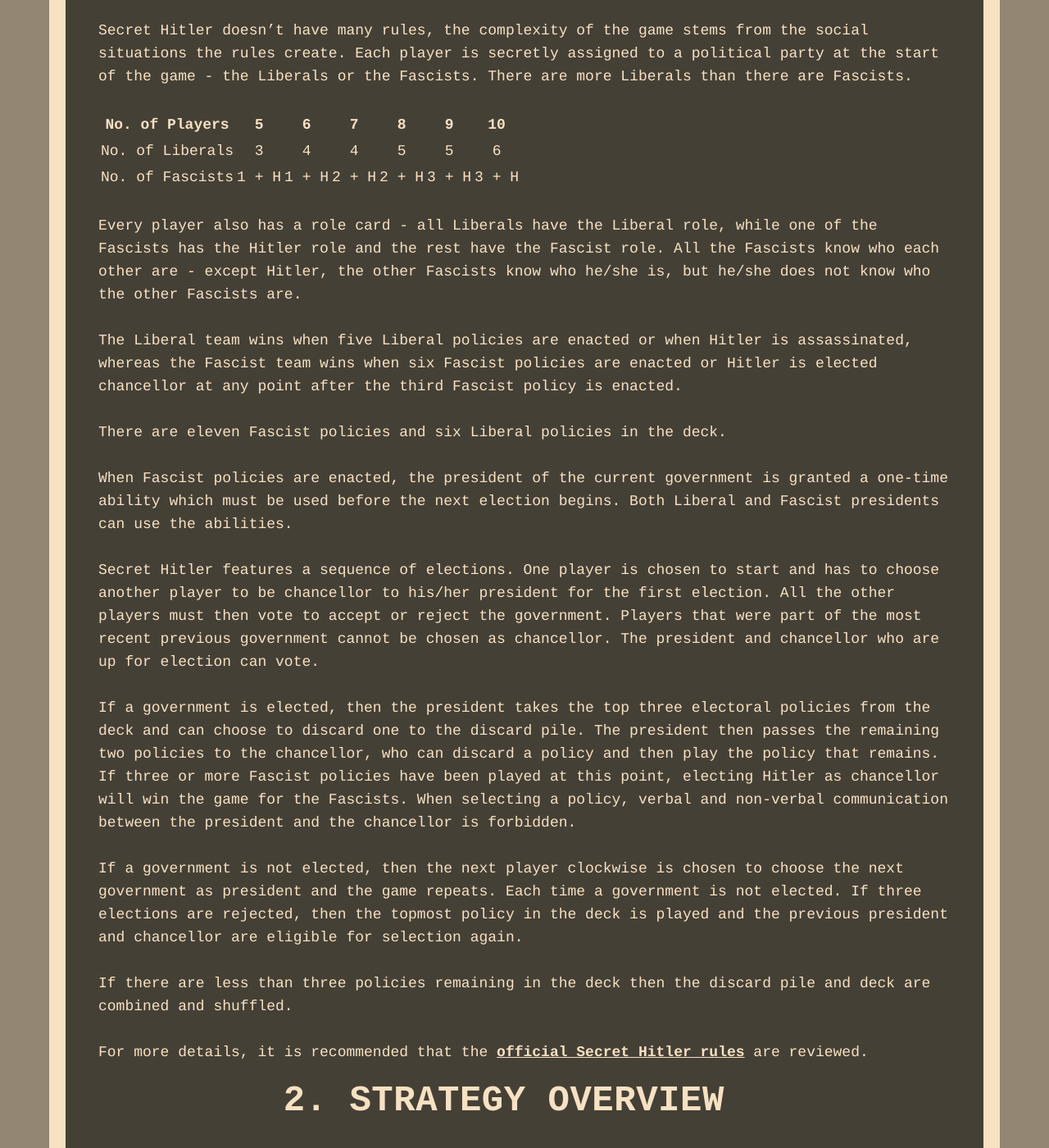
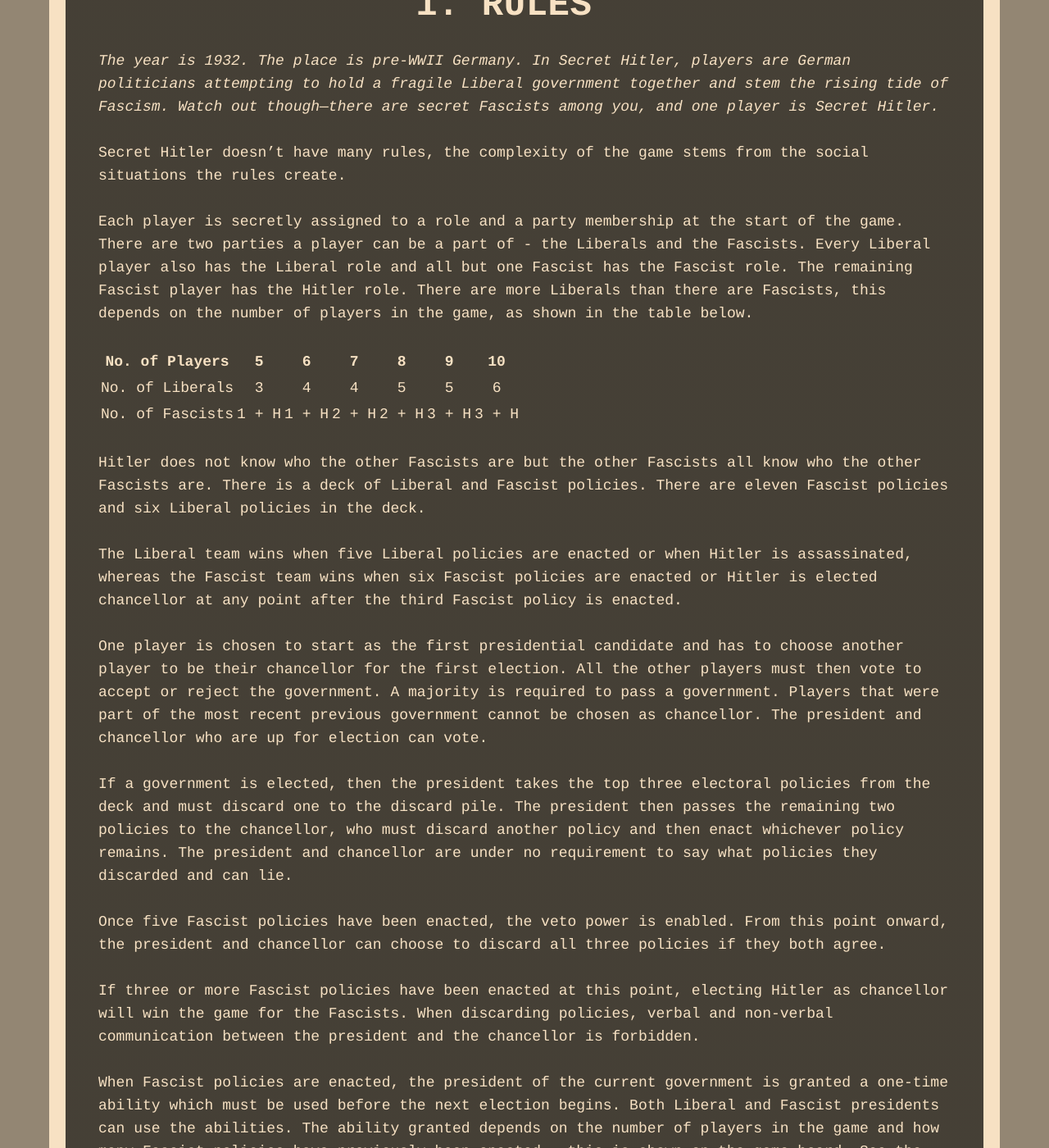
Before and after one commit to TartanLlama/secret-hitler-strategies, a Jekyll site: the page built from index.md, in a window 1280 px wide and 1400 px high, scrolled down 2318 px. Shown: the whole window at 82% size. Built offline with Jekyll 4.4.1, drawn with Linux system fonts in a browser that asks for light colours; nearby versions of some CDN libraries; some of the changed text lies outside the part shown.

Commit message:
Finished work on rules.

```diff
--- a/index.md
+++ b/index.md
@@ -25,32 +25,62 @@
 {:toc}
 
 --------------
+## Rules
+*The year is 1932. The place is pre-WWII Germany. In Secret Hitler, players are German politicians attempting to hold a fragile Liberal government together and stem the rising tide of Fascism. Watch out though—there are secret Fascists among you, and one player is Secret Hitler.*
 
-## Rules
-Secret Hitler doesn't have many rules, the complexity of the game stems from the social situations the rules create. Each player is secretly assigned to a political party at the start of the game - the Liberals or the Fascists. There are more Liberals than there are Fascists.
+Secret Hitler doesn't have many rules, the complexity of the game stems from the social situations the rules create.
+
+Each player is secretly assigned to a role and a party membership at the start of the game. There are two parties a player can be a part of - the Liberals and the Fascists. Every Liberal player also has the Liberal role and all but one Fascist has the Fascist role. The remaining Fascist player has the Hitler role. There are more Liberals than there are Fascists, this depends on the number of players in the game, as shown in the table below.
 
 No. of Players  | 5     | 6     | 7     | 8     | 9     | 10
 --------------- | ----- | ----- | ----- | ----- | ----- | -----
 No. of Liberals | 3     | 4     | 4     | 5     | 5     | 6
 No. of Fascists | 1 + H | 1 + H | 2 + H | 2 + H | 3 + H | 3 + H
 
-Every player also has a role card - all Liberals have the Liberal role, while one of the Fascists has the Hitler role and the rest have the Fascist role. All the Fascists know who each other are - except Hitler, the other Fascists know who he/she is, but he/she does not know who the other Fascists are.
+Hitler does not know who the other Fascists are but the other Fascists all know who the other Fascists are. There is a deck of Liberal and Fascist policies. There are eleven Fascist policies and six Liberal policies in the deck.
 
 The Liberal team wins when five Liberal policies are enacted or when Hitler is assassinated, whereas the Fascist team wins when six Fascist policies are enacted or Hitler is elected chancellor at any point after the third Fascist policy is enacted.
 
-There are eleven Fascist policies and six Liberal policies in the deck.
+One player is chosen to start as the first presidential candidate and has to choose another player to be their chancellor for the first election. All the other players must then vote to accept or reject the government. A majority is required to pass a government.  Players that were part of the most recent previous government cannot be chosen as chancellor. The president and chancellor who are up for election can vote.
 
-When Fascist policies are enacted, the president of the current government is granted a one-time ability which must be used before the next election begins. Both Liberal and Fascist presidents can use the abilities.
+If a government is elected, then the president takes the top three electoral policies from the deck and must discard one to the discard pile. The president then passes the remaining two policies to the chancellor, who must discard another policy and then enact whichever policy remains. The president and chancellor are under no requirement to say what policies they discarded and can lie.
 
-Secret Hitler features a sequence of elections. One player is chosen to start and has to choose another player to be chancellor to his/her president for the first election. All the other players must then vote to accept or reject the government. Players that were part of the most recent previous government cannot be chosen as chancellor. The president and chancellor who are up for election can vote.
+Once five Fascist policies have been enacted, the veto power is enabled. From this point onward, the president and chancellor can choose to discard all three policies if they both agree.
 
-If a government is elected, then the president takes the top three electoral policies from the deck and can choose to discard one to the discard pile. The president then passes the remaining two policies to the chancellor, who can discard a policy and then play the policy that remains. If three or more Fascist policies have been played at this point, electing Hitler as chancellor will win the game for the Fascists. When selecting a policy, verbal and non-verbal communication between the president and the chancellor is forbidden.
+If three or more Fascist policies have been enacted at this point, electing Hitler as chancellor will win the game for the Fascists. When discarding policies, verbal and non-verbal communication between the president and the chancellor is forbidden.
 
-If a government is not elected, then the next player clockwise is chosen to choose the next government as president and the game repeats. Each time a government is not elected. If three elections are rejected, then the topmost policy in the deck is played and the previous president and chancellor are eligible for selection again.
+When Fascist policies are enacted, the president of the current government is granted a one-time ability which must be used before the next election begins. Both Liberal and Fascist presidents can use the abilities. The ability granted depends on the number of players in the game and how many Fascist policies have previously been enacted - this is shown on the game board. See the below section on *Presidential Powers* for more information.
+
+If a government is not elected, then the next player clockwise is chosen to choose the next government as president and the game repeats.
+
+If three consecutive governments are rejected, then the topmost policy in the deck is played and the previous president and chancellor are eligible for selection again.
 
 If there are less than three policies remaining in the deck then the discard pile and deck are combined and shuffled.
 
 For more details, it is recommended that the [official Secret Hitler rules](http://www.secrethitler.com/assets/Secret_Hitler_Rules.pdf) are reviewed.
+
+### Presidential Powers
+There are four special powers that can be obtained during the game through the enacting of Fascist policies. Some powers will not be available depending on how many players there are.
+
+#### Investigate Loyalty
+When a president obtains the *Investigate Loyalty* ability, they are able to choose another player and view their party membership card in secret.
+
+The president can choose to share the results of the investigation and may lie. No player can be investigated twice.
+
+#### Special Election
+The president can choose any other player to be the next president, even those who were in the previous government. The selected player can choose a chancellor and the election proceeds as normal.
+
+Once the election is over, the next president returns to the normal rules - ie. the next player clockwise to the president who obtained the ability.
+
+#### Policy Peak
+The president can peak at the top three policies in the deck and return them in the same order. There is no requirement to share this information with anyone or be honest about the policies.
+
+#### Execution
+The President executes one player at the table by saying “I formally execute [player name].”
+
+If that player is Hitler, the game ends in a Liberal victory. If the executed player is not Hitler, the table should not learn whether a Fascist or a Liberal has been killed; players must try to work out for themselves the new table balance.
+
+Executed players are removed from the game and may not speak, vote, or be elected as part of government.
 
 ## Strategy overview
 
```
